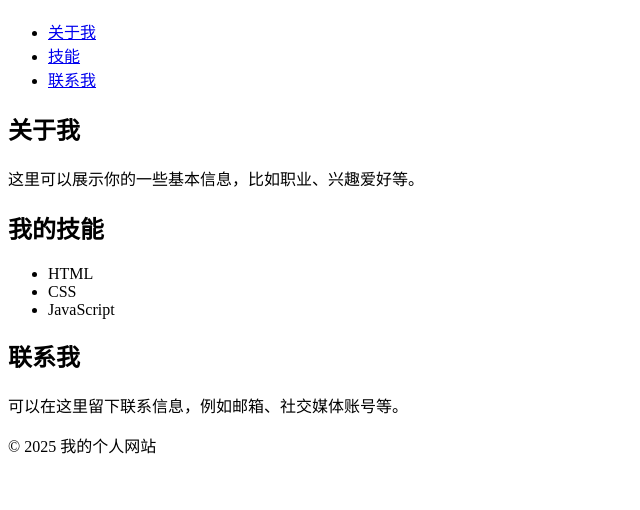
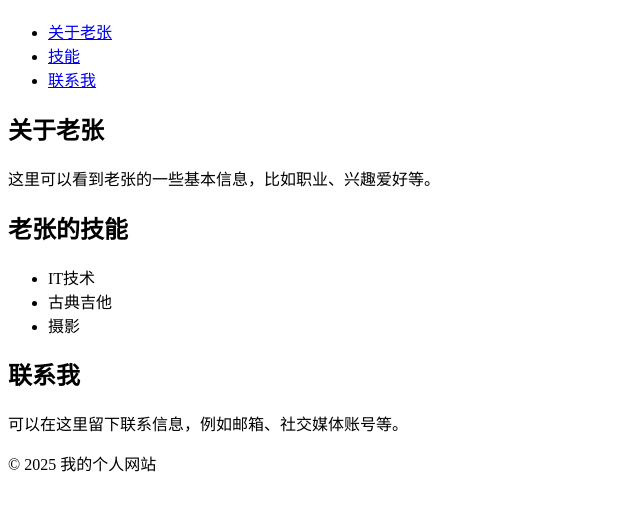
Before and after one commit to zhangjh929/zjh.github.io, a plain HTML site: page index.html in a window 1280 px wide. Shown: the part 70-580 px from the top of the page, without its empty margins (0-640 px from the left). Drawn offline with Linux system fonts and the light colour scheme.

Commit message:
Update index.html

```diff
--- a/index.html
+++ b/index.html
@@ -11,7 +11,7 @@
     <h1>欢迎来到老张的个人网站</h1>
     <nav>
       <ul>
-        <li><a href="#about"><a href="aboutme.html" class="button">关于我</a></li>
+        <li><a href="#about"><a href="aboutme.html" class="button">关于老张</a></li>
         <li><a href="#skills">技能</a></li>
         <li><a href="#contact">联系我</a></li>
       </ul>
@@ -19,16 +19,16 @@
   </header>
 
   <section id="about">
-    <h2>关于我</h2>
-    <p>这里可以展示你的一些基本信息，比如职业、兴趣爱好等。</p>
+    <h2>关于老张</h2>
+    <p>这里可以看到老张的一些基本信息，比如职业、兴趣爱好等。</p>
   </section>
 
   <section id="skills">
-    <h2>我的技能</h2>
+    <h2>老张的技能</h2>
     <ul>
-      <li>HTML</li>
-      <li>CSS</li>
-      <li>JavaScript</li>
+      <li>IT技术</li>
+      <li>古典吉他</li>
+      <li>摄影</li>
       <!-- 添加更多技能 -->
     </ul>
   </section>
```
